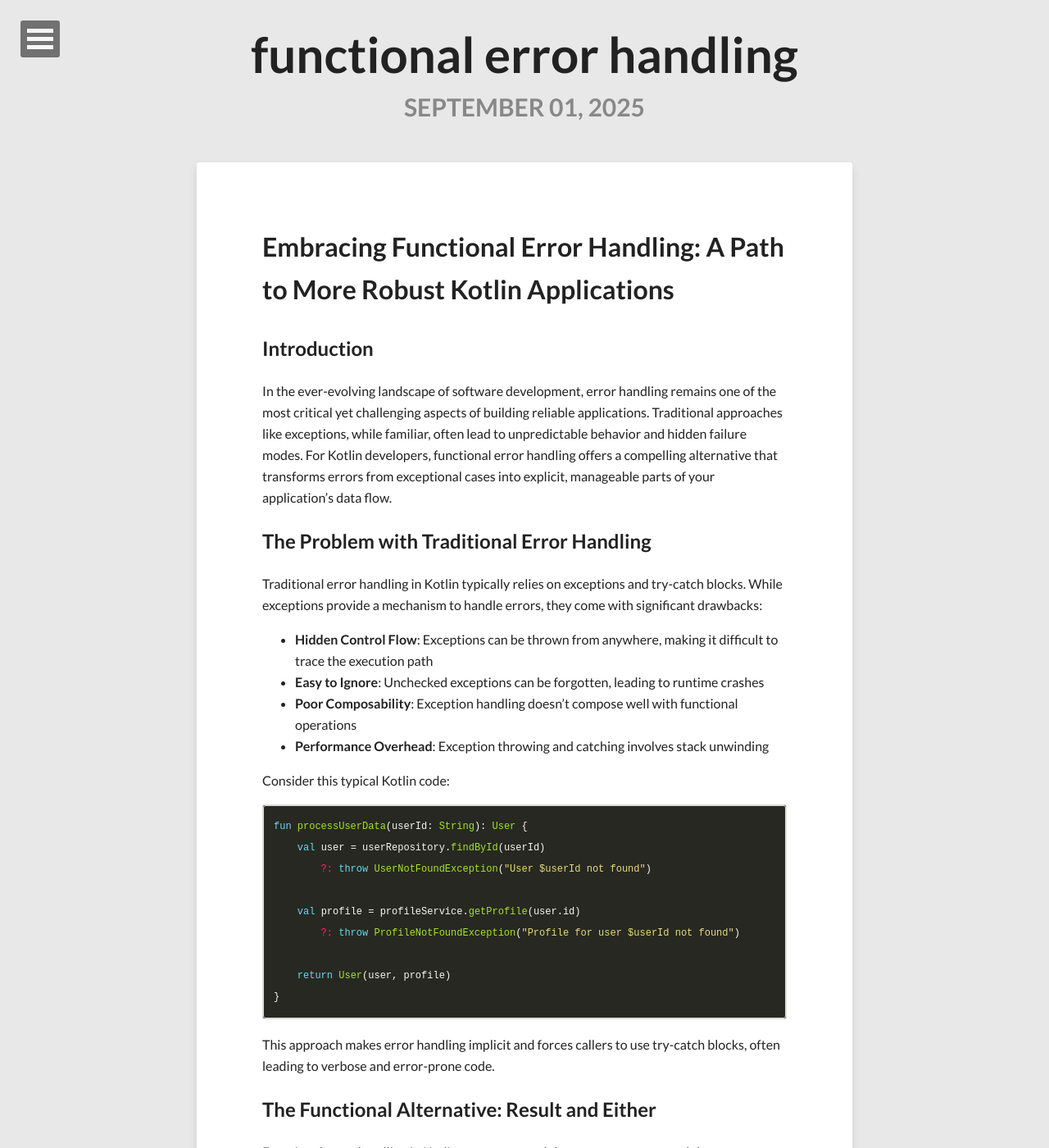
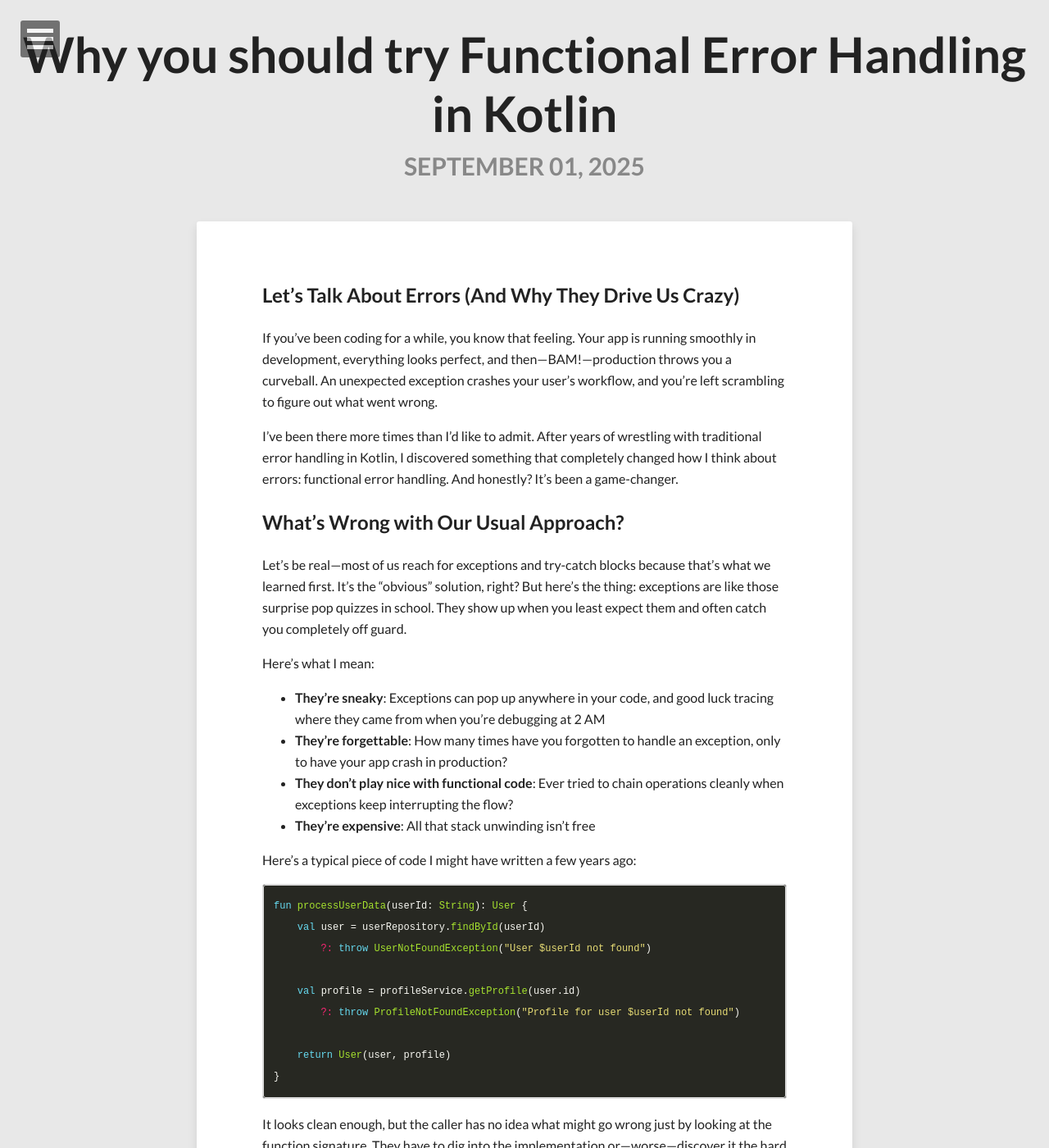
Before and after one commit to nicholasren/nicholasren.github.io, a Jekyll site: the page built from _posts/2025-09-01-functional-error-handling.md, in a window 1280 px wide and 1400 px high. Shown: the whole window at 82% size. Built offline with Jekyll 4.4.1, drawn with Linux system fonts in a browser that asks for light colours; nearby versions of some CDN libraries; comment, search, counter and statistics services are not loaded; some of the changed text lies outside the part shown.

Commit message:
Added new post about functional error handling

````diff
--- a/_posts/2025-09-01-functional-error-handling.md
+++ b/_posts/2025-09-01-functional-error-handling.md
@@ -1,25 +1,27 @@
 ---
 layout: post
-title: "functional error handling"
+title: "Why you should try Functional Error Handling in Kotlin
+"
 comments: true
 ---
+## Let's Talk About Errors (And Why They Drive Us Crazy)
 
-# Embracing Functional Error Handling: A Path to More Robust Kotlin Applications
+If you've been coding for a while, you know that feeling. Your app is running smoothly in development, everything looks perfect, and then—BAM!—production throws you a curveball. An unexpected exception crashes your user's workflow, and you're left scrambling to figure out what went wrong.
 
-## Introduction
+I've been there more times than I'd like to admit. After years of wrestling with traditional error handling in Kotlin, I discovered something that completely changed how I think about errors: functional error handling. And honestly? It's been a game-changer.
 
-In the ever-evolving landscape of software development, error handling remains one of the most critical yet challenging aspects of building reliable applications. Traditional approaches like exceptions, while familiar, often lead to unpredictable behavior and hidden failure modes. For Kotlin developers, functional error handling offers a compelling alternative that transforms errors from exceptional cases into explicit, manageable parts of your application's data flow.
+## What's Wrong with Our Usual Approach?
 
-## The Problem with Traditional Error Handling
+Let's be real—most of us reach for exceptions and try-catch blocks because that's what we learned first. It's the "obvious" solution, right? But here's the thing: exceptions are like those surprise pop quizzes in school. They show up when you least expect them and often catch you completely off guard.
 
-Traditional error handling in Kotlin typically relies on exceptions and try-catch blocks. While exceptions provide a mechanism to handle errors, they come with significant drawbacks:
+Here's what I mean:
 
-- **Hidden Control Flow**: Exceptions can be thrown from anywhere, making it difficult to trace the execution path
-- **Easy to Ignore**: Unchecked exceptions can be forgotten, leading to runtime crashes
-- **Poor Composability**: Exception handling doesn't compose well with functional operations
-- **Performance Overhead**: Exception throwing and catching involves stack unwinding
+- **They're sneaky**: Exceptions can pop up anywhere in your code, and good luck tracing where they came from when you're debugging at 2 AM
+- **They're forgettable**: How many times have you forgotten to handle an exception, only to have your app crash in production?
+- **They don't play nice with functional code**: Ever tried to chain operations cleanly when exceptions keep interrupting the flow?
+- **They're expensive**: All that stack unwinding isn't free
 
-Consider this typical Kotlin code:
+Here's a typical piece of code I might have written a few years ago:
 
 ```kotlin
 fun processUserData(userId: String): User {
@@ -33,15 +35,15 @@
 }
 ```
 
-This approach makes error handling implicit and forces callers to use try-catch blocks, often leading to verbose and error-prone code.
+It looks clean enough, but the caller has no idea what might go wrong just by looking at the function signature. They have to dig into the implementation or—worse—discover it the hard way in production.
 
-## The Functional Alternative: Result and Either
+## Enter the Heroes: Result and Either
 
-Functional error handling in Kotlin centers around the `Result<T>` type and the `Either<L, R>` pattern. These types make errors explicit in function signatures and enable composable error handling.
+This is where functional error handling comes to the rescue. Instead of hiding errors behind exceptions, we make them part of the conversation from the start.
 
-### Result<T> - Kotlin's Built-in Solution
+### Result<T> - Your New Best Friend
 
-Kotlin's `Result<T>` is a sealed class that represents either success or failure:
+Kotlin gives us `Result<T>` out of the box, and it's pretty clever:
 
 ```kotlin
 sealed class Result<out T> {
@@ -50,9 +52,11 @@
 }
 ```
 
-### Either<L, R> - The Functional Approach
+It's simple: either you succeeded and got your value, or something went wrong and here's what happened.
 
-For more explicit error modeling, you can implement an `Either` type:
+### Either<L, R> - When You Want More Control
+
+Sometimes you want to be more specific about your errors. That's where `Either` shines:
 
 ```kotlin
 sealed class Either<out L, out R> {
@@ -69,11 +73,13 @@
 }
 ```
 
-## Practical Benefits of Functional Error Handling
+By convention, `Left` holds your errors and `Right` holds your success values. (There's actually a mnemonic here: "right" means "correct"!)
 
-### 1. **Explicit Error Modeling**
+## Why This Approach Actually Works
 
-Functional error handling forces you to think about and model all possible failure scenarios:
+### 1. **You Can't Ignore What's Right in Front of You**
+
+When your function returns `Either<UserError, User>`, everyone knows exactly what they're dealing with:
 
 ```kotlin
 sealed class UserError {
@@ -96,9 +102,11 @@
 }
 ```
 
-### 2. **Composable Operations**
+Now anyone calling this function knows they might get a `UserError`. No surprises, no hidden exceptions waiting to bite them.
 
-Functional error handling enables elegant composition of operations:
+### 2. **Chaining Operations Becomes Actually Pleasant**
+
+Remember how frustrating it was to chain operations when exceptions kept getting in the way? Well, functional error handling makes this smooth as butter:
 
 ```kotlin
 fun getUserWithProfile(userId: String): Either<UserError, UserWithProfile> {
@@ -111,16 +119,18 @@
         }
 }
 
-// Or using extension functions for cleaner syntax
+// I usually add these extension functions to make life easier
 fun <L, R, T> Either<L, R>.flatMap(f: (R) -> Either<L, T>): Either<L, T> = when (this) {
     is Either.Left -> Either.Left(value)
     is Either.Right -> f(value)
 }
 ```
 
-### 3. **Predictable Error Propagation**
+If any step fails, the error just flows through the chain naturally. No try-catch blocks, no nested exception handling—just clean, readable code.
 
-Errors flow through your application in a predictable, traceable manner:
+### 3. **Error Handling That Actually Makes Sense**
+
+Here's something I love: you can handle different types of errors differently, and it's all explicit:
 
 ```kotlin
 fun handleUserRequest(userId: String): ApiResponse {
@@ -140,11 +150,15 @@
 }
 ```
 
-## Practical Adoption Strategies
+Each error type gets handled appropriately, and you can see exactly what's happening without diving into the implementation.
 
-### 1. **Start Small with Result<T>**
+## How to Actually Make This Transition
 
-Begin your functional error handling journey with Kotlin's built-in `Result<T>`:
+I know what you're thinking: "This looks great, but how do I start using this in my existing codebase without rewriting everything?" Here's what worked for me:
+
+### Step 1: Start Small and Safe
+
+Pick one function that's been giving you headaches and try `Result<T>`:
 
 ```kotlin
 fun safeDivide(a: Int, b: Int): Result<Int> {
@@ -155,15 +169,15 @@
     }
 }
 
-// Usage
+// Using it feels natural
 val result = safeDivide(10, 2)
     .onSuccess { println("Result: $it") }
     .onFailure { println("Error: ${it.message}") }
 ```
 
-### 2. **Create Domain-Specific Error Types**
+### Step 2: Think About Your Business Errors
 
-Model your business errors explicitly:
+Don't just model technical failures—think about what actually matters to your business:
 
 ```kotlin
 sealed class OrderError {
@@ -182,9 +196,9 @@
 }
 ```
 
-### 3. **Use Extension Functions for Cleaner Syntax**
+### Step 3: Make Your Code Sing with Extensions
 
-Create extension functions to make your code more readable:
+Trust me, these little helper functions will make your life so much easier:
 
 ```kotlin
 fun <L, R> Either<L, R>.getOrElse(default: R): R = when (this) {
@@ -203,9 +217,9 @@
 }
 ```
 
-### 4. **Integrate with Existing Kotlin Features**
+### Step 4: Play Nice with Kotlin's Cool Features
 
-Leverage Kotlin's powerful features with functional error handling:
+Don't forget that this approach works beautifully with coroutines and collections:
 
 ```kotlin
 fun processUsers(userIds: List<String>): List<Either<UserError, User>> {
@@ -219,9 +233,9 @@
 }
 ```
 
-### 5. **Create Utility Functions for Common Patterns**
+### Step 5: Build Some Handy Tools
 
-Build reusable error handling utilities:
+Over time, you'll find patterns that repeat. Build some utilities to make life easier:
 
 ```kotlin
 object ErrorHandlers {
@@ -238,100 +252,105 @@
                 logger.warn("Attempt ${attempt + 1} failed", e)
             }
         }
-        return operation() // Last attempt
+        return operation() // Last attempt, let it throw if it fails
     }
 }
 ```
 
-## Migration Strategy
+## How to Actually Do This Without Breaking Everything
 
-### Phase 1: Identify Error-Prone Areas
-- Start with functions that have multiple failure modes
-- Focus on business logic functions rather than infrastructure code
-- Identify functions that currently throw exceptions
+I learned this the hard way: don't try to convert your entire codebase overnight. Here's a sane approach:
 
-### Phase 2: Create Error Types
-- Define sealed classes for your domain errors
-- Start with the most common error scenarios
-- Keep error types focused and specific
+**Step 1: Scout the Territory**
+Look for those functions that are already causing you pain. You know the ones—they throw exceptions left and right, and you're constantly wrapping them in try-catch blocks.
 
-### Phase 3: Refactor Gradually
-- Convert one function at a time
-- Maintain backward compatibility during transition
-- Update tests to verify error handling behavior
+**Step 2: Define Your Errors**
+Create sealed classes for the errors that actually matter to your business. Don't get caught up in modeling every possible technical failure—focus on what your users and business logic care about.
 
-### Phase 4: Update Call Sites
-- Replace try-catch blocks with functional error handling
-- Update error handling logic to use the new patterns
-- Refactor error recovery logic
+**Step 3: Start Converting**
+Pick one function at a time. Convert it, update its tests, and see how it feels. Don't break existing callers yet—just get comfortable with the new approach.
 
-## Common Pitfalls and How to Avoid Them
+**Step 4: Update the World**
+Start updating the places that call your newly converted functions. Replace those try-catch blocks with functional error handling. This is where you'll really start to see the benefits.
 
-### 1. **Over-Engineering Error Types**
-Don't create error types for every possible failure. Focus on business-relevant errors:
+## Don't Fall Into These Traps
+
+### Trap 1: Error Type Overload
+
+I used to create error types for everything. Don't do this:
 
 ```kotlin
-// Good: Business-focused errors
+// I used to do this (don't copy me):
+sealed class PaymentError {
+    data class NetworkTimeout(val duration: Duration) : PaymentError()
+    data class DatabaseConnectionFailed(val host: String) : PaymentError()
+    data class JsonParsingError(val json: String) : PaymentError()
+    // ... and 15 more technical errors nobody cares about
+}
+
+// Do this instead:
 sealed class PaymentError {
     data class InsufficientFunds(val amount: BigDecimal) : PaymentError()
     data class CardExpired(val expiryDate: LocalDate) : PaymentError()
-}
-
-// Avoid: Too granular technical errors
-sealed class PaymentError {
-    data class NetworkTimeout(val duration: Duration) : PaymentError()
-    data class DatabaseConnectionFailed(val host: String) : PaymentError()
-    // ... too many technical details
+    object ServiceUnavailable : PaymentError()
 }
 ```
 
-### 2. **Ignoring Errors in Composition**
-Always handle errors in your composition chains:
+Focus on errors that your business logic needs to handle differently.
+
+### Trap 2: Forgetting to Handle Errors in Chains
+
+This one bit me more than once:
 
 ```kotlin
-// Good: Explicit error handling
+// Don't do this - error types don't match!
+fun processOrder(orderId: String): Either<OrderError, OrderConfirmation> {
+    return validateOrder(orderId)
+        .flatMap { order -> processPayment(order) } // Returns PaymentError, not OrderError!
+        .map { payment -> OrderConfirmation(orderId, payment) }
+}
+
+// Do this instead:
 fun processOrder(orderId: String): Either<OrderError, OrderConfirmation> {
     return validateOrder(orderId)
         .flatMap { order ->
             processPayment(order)
-                .mapLeft { PaymentError.toOrderError(it) } // Convert error types
+                .mapLeft { PaymentError.toOrderError(it) } // Convert the error type
         }
-        .flatMap { payment ->
-            updateInventory(orderId)
-                .mapLeft { InventoryError.toOrderError(it) }
-        }
-        .map { OrderConfirmation(orderId, it) }
-}
-
-// Avoid: Ignoring errors
-fun processOrder(orderId: String): Either<OrderError, OrderConfirmation> {
-    return validateOrder(orderId)
-        .flatMap { order -> processPayment(order) } // Error type mismatch!
-        .flatMap { payment -> updateInventory(orderId) } // Error type mismatch!
-        .map { OrderConfirmation(orderId, it) }
+        .map { payment -> OrderConfirmation(orderId, payment) }
 }
 ```
 
-### 3. **Forgetting Error Recovery**
-Provide meaningful fallbacks and recovery mechanisms:
+### Trap 3: Forgetting About Recovery
+
+Sometimes you can actually do something about an error:
 
 ```kotlin
 fun getUserProfile(userId: String): Either<UserError, UserProfile> {
     return userRepository.findById(userId)
         .map { user -> UserProfile(user) }
         .orElse {
-            // Provide meaningful fallback
-            UserProfile.createDefault(userId)
+            // Maybe we can create a default profile?
+            logger.info("User $userId not found, creating default profile")
+            Either.Right(UserProfile.createDefault(userId))
         }
 }
 ```
 
-## Conclusion
+## Why I Think You Should Try This
 
-Functional error handling represents a fundamental shift in how we think about and manage errors in our applications. For Kotlin developers, this approach offers a path to more robust, maintainable, and predictable code.
+Look, I'm not going to lie—there's a learning curve here. The first time you see `Either<UserError, User>` instead of just `User`, it feels weird. But once you get used to it, going back to exception-based error handling feels like trying to debug with a blindfold on.
 
-The key benefits—explicit error modeling, composable operations, and predictable error propagation—outweigh the initial learning curve and refactoring effort. By starting small with `Result<T>`, gradually introducing domain-specific error types, and leveraging Kotlin's powerful features, you can transform your error handling from a source of bugs into a strength of your application.
+The real magic happens when you realize that errors aren't exceptional anymore—they're just another part of your data flow. You can reason about them, compose them, and handle them just like any other value in your system.
 
-Remember that functional error handling is not about eliminating errors—it's about making them visible, manageable, and composable. In doing so, you'll create applications that are not only more reliable but also easier to understand, test, and maintain.
+I've been using this approach for about two years now, and I can honestly say my applications are more reliable, my debugging sessions are shorter, and my sleep is better. When something goes wrong, I know exactly where to look and what might have caused it.
 
-The journey to functional error handling is incremental, and every step brings you closer to more robust applications. Start today with a single function, and let the benefits guide you toward broader adoption. Your future self—and your users—will thank you for it.
+Functional error handling isn't about eliminating errors—that's impossible. It's about making them visible, manageable, and predictable. It's about turning those 3 AM debugging sessions into "Oh, I see exactly what happened here" moments.
+
+## Ready to Give It a Shot?
+
+Start small. Pick one function that's been causing you headaches and try converting it to use `Result<T>`. See how it feels. Play around with the composition. Get comfortable with the idea that errors are just data.
+
+I promise you, once you start thinking about errors this way, you'll wonder how you ever managed without it. Your future self (and anyone who has to maintain your code) will definitely thank you.
+
+And hey, if you run into issues or want to share your experience, I'd love to hear about it. We're all in this journey together, trying to write better, more reliable code one function at a time.
````
Also changed, not shown: Gemfile.lock, 1 other file.
